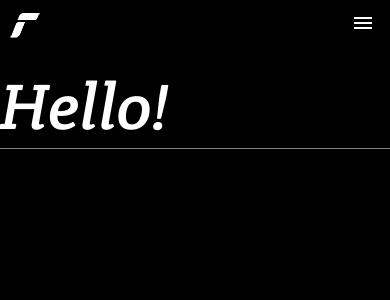
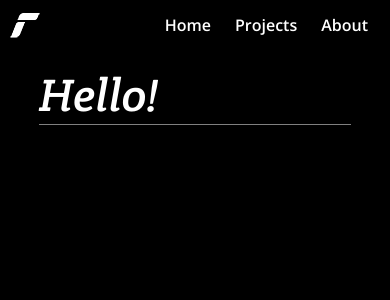
Before and after one commit to tanzola/tanzola.xyz, a React (Create React App) app: page /about in a window 390 px wide. Shown: the top 300 px of the page. Built offline with nearby package versions, Linux system fonts and the light colour scheme.

Commit message:
remove sidebar, ProjectDetail hero sizing

```diff
--- a/src/components/about/About.css
+++ b/src/components/about/About.css
@@ -4,7 +4,8 @@
 .wrapper_hello {
     margin: auto;
     align-content: center;
-    max-width: 560px;
+    width: 480px;
+    max-width: 80vw;
     padding: 15px 0 0 0;
     border-bottom: 1px solid grey;
 }
@@ -13,7 +14,7 @@
 	font-family: 'Crete Round', serif;
 	font-weight: 400;
 	margin: auto;
-    font-size: 65px;
+    font-size: 46px;
     color: white;
 	text-align: left;
 }
--- a/src/components/navbar/Navbar.css
+++ b/src/components/navbar/Navbar.css
@@ -49,112 +49,3 @@
 	-ms-user-select: none; /* IE10+/Edge */
 	user-select: none; /* Standard */
 }
-
-.material-icons {
-	color: var(--text-white);
-	font-size: 30px;
-	cursor: pointer;
-}
-
-.sb-icon {
-	height: fit-content;
-	padding-left: 5px;
-	padding-right: 5px;
-	-webkit-user-select: none; /* Safari */
-	-moz-user-select: none; /* Firefox */
-	-ms-user-select: none; /* IE10+/Edge */
-	user-select: none; /* Standard */
-}
-
-.sb {
-	z-index: 4000;
-	top: var(--navbar-height);
-	position: fixed;
-	width: 100%;
-	height: calc(100vh - var(--navbar-height));
-	max-width: 1080px;
-	background-color: rgba(0, 0, 0, 0.875);
-	visibility: visible;  /* anim */
-	opacity: 0;
-	transition-property: transform, opacity;
-	transition-duration: var(--speed-med);
-	visibility: none;
-	-webkit-user-select: none; /* Safari */
-	-moz-user-select: none; /* Firefox */
-	-ms-user-select: none; /* IE10+/Edge */
-	user-select: none; /* Standard */
-}
-
-.sb-open {
-	opacity: 1;
-}
-
-.sb-closed {
-	opacity: 0;
-	transform: translatex(100vw);
-	transition-duration: var(--speed-fast);
-}
-
-.sb-list{
-	height: 100%;
-	display: flex;
-	flex-direction: column;
-}
-
-.sb-item {
-	height: 100%;
-	width: calc(100% + 1px);
-	transform: translateX(-1px);
-	display: flex;
-	align-items: center;
-	justify-content: center;
-	margin: auto;
-	cursor: pointer;
-	border-bottom: solid 1px gray;
-	border-left: solid 1px gray;
-	overflow: hidden;
-}
-
-.sb-item:last-child {
-	border-bottom: none;
-}
-
-
-.sb-item a{
-	font-size: 9vw;
-	color: var(--text-white);
-	transition-property: all;
-	transition-duration: var(--speed-fast);
-}
-
-.sb-item a:hover{
-	color: var(--secondary-color);
-}
-
-/*
-.sidebar-item {
-	height: 50px;
-	border-bottom: 1px solid;
-	border-color: red;
-	width: 100%;
-}
-
-.sidebar-item:hover {
-	color: red;
-}
-
-.sidebar-item a{
-	color: inherit;
-	transition-property: all;
-	transition-duration: var(--speed-slow);
-}
-
-
-
-.sidebar li {
-	transition-property: all;
-}
-
-.sidebar li:hover {
-	color: var(--secondary-color);
-} */
--- a/src/components/navbar/Navbar.js
+++ b/src/components/navbar/Navbar.js
@@ -1,16 +1,6 @@
-import React, { useEffect, useState } from 'react';
+import React from 'react';
 import { NavLink } from "react-router-dom";
 import './Navbar.css';
-
-function useWindowWidth() {
-    const [width, setSize] = useState(window.innerWidth);
-    useEffect(() => {
-        const handleResize = () => { setSize(window.innerWidth); }
-        window.addEventListener('resize', handleResize);
-        return () => { window.removeEventListener('resize', handleResize); }
-    }, []);
-    return width;
-}
 
 const links = [
     { name: "Home", path: "/" },
@@ -19,21 +9,6 @@ const links = [
 ];
 
 function Navbar() {
-    const min_width = 560;  // ##HC
-    const width = useWindowWidth();
-
-    let [isSidebar, setSidebar] = useState(false);
-    if (isSidebar && width >= min_width) { setSidebar(false); }
-    function toggleSidebar() {
-        let sb = document.getElementById("sidebar");
-        sb.style.transitionProperty = "transform, opacity";
-        setSidebar(!isSidebar)
-    };
-    function snapOffSidebar() {
-        let sb = document.getElementById("sidebar");
-        sb.style.transitionProperty = "none";
-        setSidebar(false);
-    }
 
     const navbarLinks = links.map((link) => (
         <div key={link.name} className="navbar-item">
@@ -43,33 +18,12 @@ function Navbar() {
         </div>
     ));
 
-    const sidebarLinks = links.map((link) => (
-        <div key={link.name} className="sb-item">
-            <NavLink to={link.path} onClick={snapOffSidebar}>
-                {link.name}
-            </NavLink>
-        </div>
-    ));
-
-    let sidebar = (
-        <aside id="sidebar" className={isSidebar ? "sb sb-open" : "sb sb-closed"}>
-            <ul className="sb-list">{sidebarLinks}</ul>
-        </aside>
-    );
-
     return (
         <>
             <header className="nav-header">
                 <img src="/images/rt.png" alt="RT"></img>
-                {width > min_width
-                    ? <ul className="navbar-list">{navbarLinks}</ul>
-                    : <div className="sb-icon">
-                        <link rel="stylesheet" href="https://fonts.googleapis.com/icon?family=Material+Icons"></link>
-                        <i className="material-icons" id="menu-icon" onClick={toggleSidebar}>menu</i>
-                    </div>
-                }
+                <ul className="navbar-list">{navbarLinks}</ul>
             </header>
-            {sidebar}
         </>
     );
 }
--- a/src/components/projects/ProjectDetail.css
+++ b/src/components/projects/ProjectDetail.css
@@ -23,7 +23,7 @@
 	font-weight: 400;
     padding-top: 10px;
     padding-bottom: 5px;
-    font-size: 48px;
+    font-size: 46px;
     color: white;
 }
 
--- a/src/components/projects/ProjectDetail.js
+++ b/src/components/projects/ProjectDetail.js
@@ -1,5 +1,4 @@
 import React, { useEffect, useState } from 'react';
-import useScrollbarSize from 'react-scrollbar-size';
 import { details } from './data/details.js';
 // import Vimeo from '@u-wave/react-vimeo';
 import './ProjectDetail.css';
@@ -23,10 +22,7 @@ function ProjectDetail({ match }) {
     let maxDetailPad = 15;  // ##HC
 
     const width = useWindowWidth();
-    const clientHeight = document.getElementById('root').clientHeight;
-    let sw = useScrollbarSize()['width'];
-    if (clientHeight < window.innerHeight) { sw = 0; }
-    let clampedwidth = clamp(maxVidWidth, 0, width - sw);
+    let clampedwidth = clamp(maxVidWidth, 0, width);
     let detailPad= clamp((maxVidWidth - width + maxDetailPad * 4) / 4, 0, maxDetailPad);
 
     const detail = details[match.params.name];
@@ -41,7 +37,7 @@ function ProjectDetail({ match }) {
         className="hero"
         style={{ boxSizing: "content-box", paddingTop: ((maxDetailPad - detailPad) * 1.5) + 'px' }}
         src={"https://player.vimeo.com/video/" + detail.vimeo}
-        width={clampedwidth}
+        width={"100%"}
         height={clampedwidth / 16 * 9}
         frameBorder="0"
         allowFullScreen
```
